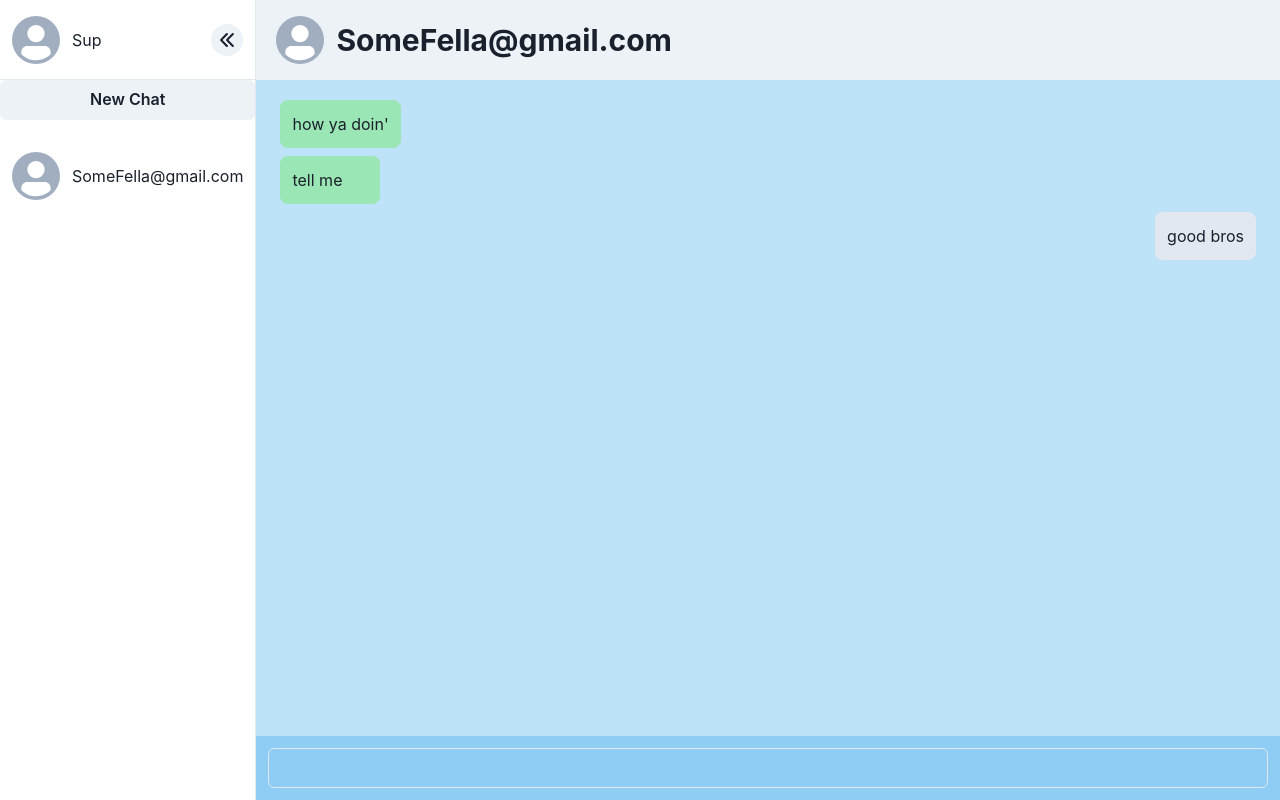
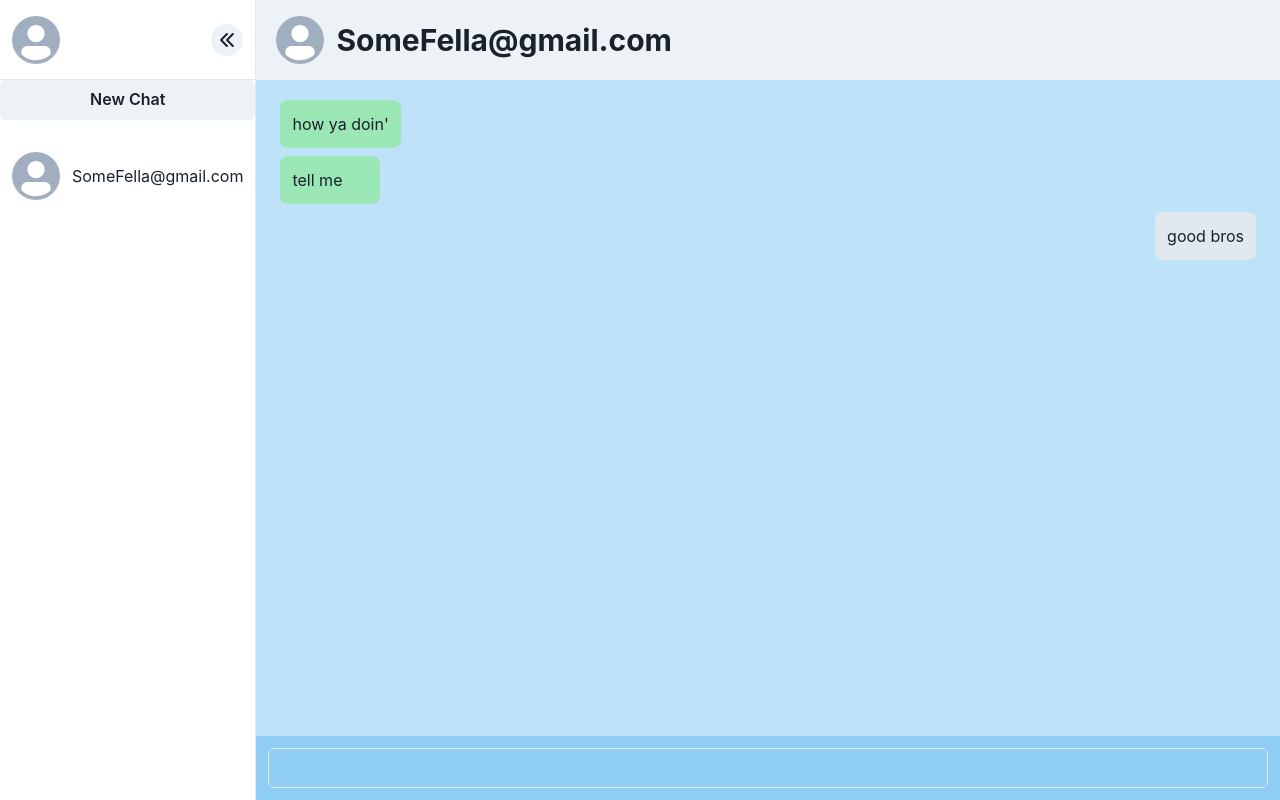
Before and after one commit to Scr00b1e/chat-app, a Next.js app: page /chat/1 in a window 1280 px wide. Built offline with nearby package versions, Linux system fonts and the light colour scheme; no server answers; the database is empty.

Commit message:
added firestore

```diff
--- a/firebaseconfig.ts
+++ b/firebaseconfig.ts
@@ -1,6 +1,7 @@
 // Import the functions you need from the SDKs you need
 import { initializeApp } from "firebase/app";
 import { getAuth } from 'firebase/auth'
+import { getFirestore } from 'firebase/firestore'
 
 // Your web app's Firebase configuration
 const firebaseConfig = {
@@ -15,5 +16,6 @@ const firebaseConfig = {
 // Initialize Firebase
 const app = initializeApp(firebaseConfig);
 const auth = getAuth()
+const db = getFirestore()
 
-export { auth }
+export { auth, db }
--- a/src/components/Sidebar.tsx
+++ b/src/components/Sidebar.tsx
@@ -6,10 +6,16 @@ import { Text, Flex } from '@chakra-ui/layout'
 import React from 'react'
 import { useRouter } from 'next/navigation'
 import { signOut } from 'firebase/auth'
-import { auth } from 'firebaseconfig'
+import { auth, db } from 'firebaseconfig'
+import { useAuthState } from 'react-firebase-hooks/auth'
+import { useCollection } from 'react-firebase-hooks/firestore'
+import { collection } from 'firebase/firestore'
 
 const Sidebar = () => {
     const router = useRouter()
+    const [user] = useAuthState(auth);
+    const [snapshot, loading, error] = useCollection(collection(db, 'chats'))
+    const chats = snapshot?.docs.map((obj) => ({ id: obj.id, ...obj.data() }))
 
     const onSignOut = () => {
         alert('are u sure?')
@@ -33,8 +39,8 @@ const Sidebar = () => {
             <Flex w='100%' h='80px' align={'center'} justifyContent='space-between'
                 p={3} borderBottom='1px solid' borderColor='gray.200'>
                 <Flex align={'center'}>
-                    <Avatar marginEnd={3} />
-                    <Text>Sup</Text>
+                    <Avatar marginEnd={3} src={user?.photoURL} />
+                    <Text>{user?.displayName}</Text>
                 </Flex>
                 <IconButton size={'sm'} isRound icon={<ArrowLeftIcon />} aria-label={''} onClick={onSignOut} />
             </Flex>
```
